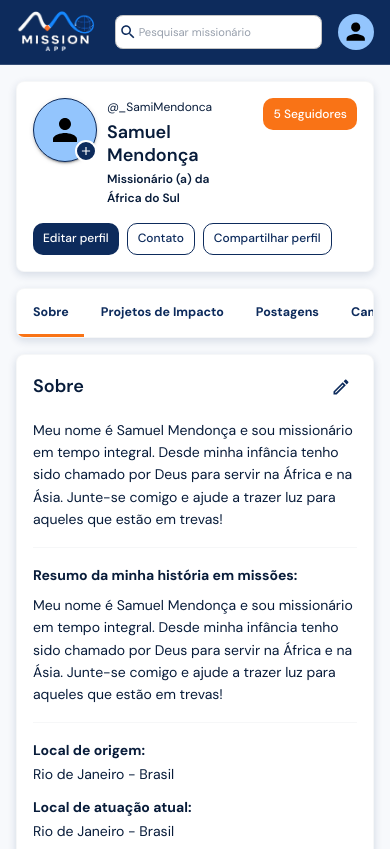
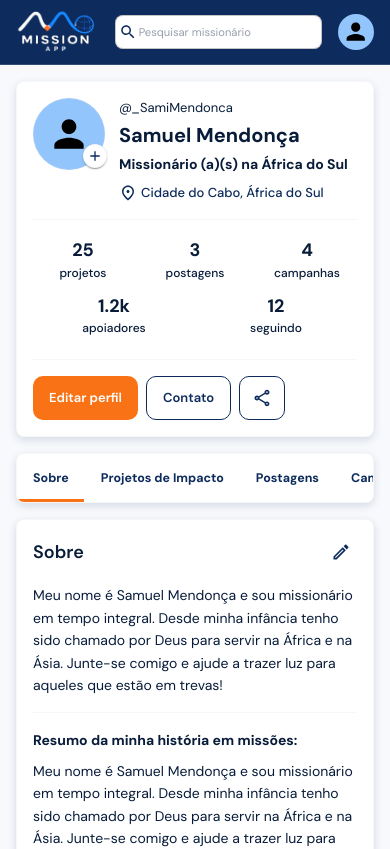
Before and after one commit to MissionAppFaithTech/MissionAppFrontend, a Next.js app: page /profile/sobre in a window 390 px wide. Shown: the top 849 px of the page. Built offline with nearby package versions, Linux system fonts and the light colour scheme; no server answers.

Commit message:
refactor: integrate ProfileSummaryCard into UserHeader and update pro… (#62)
* refactor: integrate ProfileSummaryCard into UserHeader and update profile types with responsive metadata

* refactor: simplify ProfileSummaryCard layout by removing nested Box container and updating Card styling

```diff
--- a/src/components/profile/ProfileSummaryCard.tsx
+++ b/src/components/profile/ProfileSummaryCard.tsx
@@ -1,86 +1,75 @@
 'use client';
 
+import { useState } from 'react';
 import AddIcon from '@mui/icons-material/Add';
+import PlaceOutlinedIcon from '@mui/icons-material/PlaceOutlined';
 import PersonIcon from '@mui/icons-material/Person';
+import ShareOutlinedIcon from '@mui/icons-material/ShareOutlined';
+import Alert from '@mui/material/Alert';
 import Avatar from '@mui/material/Avatar';
 import Box from '@mui/material/Box';
 import Card from '@mui/material/Card';
 import CardContent from '@mui/material/CardContent';
+import Divider from '@mui/material/Divider';
+import Snackbar from '@mui/material/Snackbar';
 import Stack from '@mui/material/Stack';
 import Typography from '@mui/material/Typography';
 import PillButton from '@/components/common/PillButton';
 import type { ProfileData } from '@/types/profile';
 
 type ProfileSummaryCardProps = {
-  profile: Pick<ProfileData, 'username' | 'displayName' | 'roleDescription' | 'followersCount'>;
+  profile: ProfileData;
+  isOwnProfile?: boolean;
 };
 
-export default function ProfileSummaryCard({ profile }: ProfileSummaryCardProps) {
-  const actionSx = {
-    px: { xs: 1.25, sm: 1.75 },
-    fontSize: { xs: '0.75rem', sm: '0.8125rem' },
-    whiteSpace: 'nowrap' as const,
+export default function ProfileSummaryCard({
+  profile,
+  isOwnProfile = true,
+}: ProfileSummaryCardProps) {
+  const [toastOpen, setToastOpen] = useState(false);
+
+  const {
+    username,
+    displayName,
+    roleDescription,
+    location = 'Cidade do Cabo, África do Sul',
+    projectsCount = 25,
+    postsCount = 3,
+    campaignsCount = 4,
+    supportersCount = '1.2k',
+    followingCount = 12,
+  } = profile;
+
+  const handleShare = () => {
+    if (typeof window !== 'undefined') {
+      navigator.clipboard.writeText(window.location.href);
+      setToastOpen(true);
+    }
   };
 
-  /** Mobile: Contato + Compartilhar + Editar na mesma linha. sm+: só Contato/Compartilhar. */
-  const contactActions = (
-    <Stack
-      direction="row"
-      spacing={1}
-      useFlexGap
-      sx={{
-        flexWrap: 'wrap',
-        alignSelf: 'flex-start',
-      }}
-    >
-      <PillButton
-        href="/profile/edit-profile"
-        tone="primaryFilled"
-        size="small"
-        sx={{ ...actionSx, display: { xs: 'inline-flex', sm: 'none' } }}
-      >
-        Editar perfil
-      </PillButton>
-      <PillButton tone="primarySoftOutline" size="small" sx={actionSx}>
-        Contato
-      </PillButton>
-      <PillButton tone="primarySoftOutline" size="small" sx={actionSx}>
-        Compartilhar perfil
-      </PillButton>
-    </Stack>
-  );
+  /** Itens de estatísticas exibidos conforme o tipo de perfil */
+  const statsList = isOwnProfile
+    ? [
+        { label: 'projetos', value: projectsCount },
+        { label: 'postagens', value: postsCount },
+        { label: 'campanhas', value: campaignsCount },
+        { label: 'apoiadores', value: supportersCount },
+        { label: 'seguindo', value: followingCount },
+      ]
+    : [
+        { label: 'projetos', value: projectsCount },
+        { label: 'postagens', value: postsCount },
+        { label: 'campanhas', value: campaignsCount },
+      ];
 
-  /** sm+: Editar + Seguidores à direita. Mobile: só Seguidores. */
-  const primaryActions = (
-    <Stack
-      direction="row"
-      spacing={1}
-      sx={{
-        flexShrink: 0,
-        alignItems: 'center',
-        alignSelf: 'flex-start',
-      }}
-    >
-      <PillButton
-        href="/profile/edit-profile"
-        tone="primaryFilled"
-        size="small"
-        sx={{ ...actionSx, display: { xs: 'none', sm: 'inline-flex' } }}
-      >
-        Editar perfil
-      </PillButton>
-      <PillButton
-        tone="missionFilled"
-        size="small"
-        sx={{
-          ...actionSx,
-          minWidth: { sm: 110 },
-        }}
-      >
-        {profile.followersCount} Seguidores
-      </PillButton>
-    </Stack>
-  );
+  const actionSx = {
+    px: { xs: 2, sm: 2.5 },
+    py: { xs: 0.75, sm: 1 },
+    fontSize: { xs: '0.8125rem', sm: '0.9375rem' },
+    fontWeight: 600,
+    whiteSpace: 'nowrap' as const,
+    minHeight: 44,
+  };
 
   return (
     <Card
@@ -90,114 +79,265 @@ export default function ProfileSummaryCard({ profile }: ProfileSummaryCardProps)
         border: '1px solid',
         borderColor: 'divider',
         boxShadow: '0 3px 8px rgba(13, 43, 92, 0.14)',
+        bgcolor: 'background.paper',
       }}
     >
       <CardContent
         sx={{
-          p: { xs: 2, sm: 3, md: 4 },
-          '&:last-child': { pb: { xs: 2, sm: 3, md: 4 } },
+          p: { xs: 2, sm: 3, md: 3.5 },
+          '&:last-child': { pb: { xs: 2, sm: 3, md: 3.5 } },
         }}
       >
-        <Stack spacing={{ xs: 1.75, md: 0 }}>
+        <Stack spacing={{ xs: 2, sm: 2.5 }}>
+          {/* Seção Superior: Avatar e Identificação do Usuário */}
           <Stack
-            direction="row"
-            spacing={{ xs: 1.5, md: 4 }}
-            sx={{
-              alignItems: { xs: 'flex-start', md: 'center' },
-              justifyContent: 'space-between',
-            }}
+            direction={{ xs: 'row', sm: 'row' }}
+            spacing={{ xs: 1.75, sm: 2.5, md: 3 }}
+            sx={{ alignItems: 'flex-start', minWidth: 0 }}
           >
-            <Stack
-              direction="row"
-              spacing={{ xs: 1.25, sm: 2, md: 3 }}
-              sx={{
-                minWidth: 0,
-                flex: 1,
-                alignItems: { xs: 'flex-start', md: 'center' },
-              }}
-            >
+            {/* Avatar com Badge Plus Azul em Fundo Branco */}
             <Box sx={{ position: 'relative', flexShrink: 0 }}>
               <Avatar
                 sx={{
-                    width: { xs: 64, sm: 88, md: 112 },
-                    height: { xs: 64, sm: 88, md: 112 },
+                  width: { xs: 72, sm: 88, md: 100 },
+                  height: { xs: 72, sm: 88, md: 100 },
                   bgcolor: 'supporter.light',
                   color: 'common.black',
-                    border: '1px solid',
-                    borderColor: 'primary.main',
-                    boxShadow: 2,
+                  border: '1.5px solid',
+                  borderColor: 'divider',
                 }}
               >
-                  <PersonIcon sx={{ fontSize: { xs: 36, sm: 48, md: 60 } }} />
+                <PersonIcon sx={{ fontSize: { xs: 44, sm: 54, md: 64 } }} />
               </Avatar>
               <Box
-                  aria-hidden
+                aria-label="Adicionar foto de perfil"
                 sx={{
                   position: 'absolute',
-                    right: 0,
-                    bottom: { xs: 0, md: 5 },
-                    width: { xs: 22, md: 30 },
-                    height: { xs: 22, md: 30 },
+                  right: -2,
+                  bottom: 2,
+                  width: { xs: 24, sm: 28 },
+                  height: { xs: 24, sm: 28 },
                   display: 'grid',
                   placeItems: 'center',
                   borderRadius: '50%',
-                    bgcolor: 'primary.main',
-                    color: 'common.white',
-                    border: '2px solid',
-                    borderColor: 'background.paper',
+                  bgcolor: 'background.paper',
+                  color: 'primary.main',
+                  border: '1.5px solid',
+                  borderColor: 'divider',
+                  boxShadow: 1,
                 }}
               >
-                  <AddIcon sx={{ fontSize: { xs: 14, md: 20 } }} />
+                <AddIcon sx={{ fontSize: { xs: 16, sm: 18 }, color: 'primary.main' }} />
               </Box>
             </Box>
 
+            {/* Informações Textuais */}
+            <Stack spacing={0.5} sx={{ minWidth: 0, flex: 1, textAlign: 'left' }}>
+              <Typography
+                variant="body2"
+                color="text.secondary"
+                sx={{ fontSize: { xs: '0.8125rem', sm: '0.875rem' } }}
+              >
+                @{username}
+              </Typography>
+              <Typography
+                variant="h5"
+                component="h1"
+                color="text.primary"
+                sx={{
+                  fontWeight: 700,
+                  fontSize: { xs: '1.25rem', sm: '1.5rem', md: '1.625rem' },
+                  lineHeight: 1.2,
+                  wordBreak: 'break-word',
+                }}
+              >
+                {displayName}
+              </Typography>
+              <Typography
+                variant="body1"
+                color="primary.main"
+                sx={{
+                  fontWeight: 700,
+                  fontSize: { xs: '0.875rem', sm: '1rem' },
+                  pt: 0.25,
+                }}
+              >
+                {roleDescription}
+              </Typography>
+
+              {/* Localização com ícone de pin */}
               <Stack
-                spacing={{ xs: 0.5, md: 1.25 }}
+                direction="row"
+                spacing={0.5}
+                sx={{ alignItems: 'center', pt: 0.25, color: 'primary.main' }}
+              >
+                <PlaceOutlinedIcon sx={{ fontSize: { xs: 18, sm: 20 } }} />
+                <Typography
+                  variant="body2"
+                  color="primary.main"
                   sx={{
-                  flex: 1,
-                  minWidth: 0,
-                  alignItems: 'flex-start',
-                  textAlign: 'left',
+                    fontWeight: 500,
+                    fontSize: { xs: '0.8125rem', sm: '0.875rem' },
+                  }}
+                >
+                  {location}
+                </Typography>
+              </Stack>
+            </Stack>
+          </Stack>
+
+          {/* Linha Divisora Superior */}
+          <Divider />
+
+          {/* Seção Central de Estatísticas (Centralizada em Celular e Tablet) */}
+          <Stack
+            direction="row"
+            spacing={{ xs: 1.5, sm: 2.5, md: 4 }}
+            useFlexGap
+            sx={{
+              flexWrap: 'wrap',
+              justifyContent: 'center',
+              alignItems: 'center',
+              py: 0.5,
+              width: '100%',
+            }}
+          >
+            {statsList.map((stat) => (
+              <Stack
+                key={stat.label}
+                spacing={0.25}
+                sx={{
+                  alignItems: 'center',
+                  minWidth: { xs: 60, sm: 80, md: 90 },
+                  textAlign: 'center',
+                  flex: { xs: '1 1 calc(33.333% - 16px)', sm: '1 1 auto' },
+                  maxWidth: { xs: 'calc(50% - 12px)', sm: 'none' },
                 }}
               >
                 <Typography
-                  variant="body2"
-                  color="text.secondary"
-                  sx={{ fontSize: { xs: '0.75rem', sm: '0.875rem' } }}
+                  variant="h6"
+                  color="primary.main"
+                  sx={{
+                    fontWeight: 700,
+                    fontSize: { xs: '1.125rem', sm: '1.25rem', md: '1.375rem' },
+                    lineHeight: 1.2,
+                  }}
                 >
-                  @{profile.username}
+                  {stat.value}
                 </Typography>
                 <Typography
-                  variant="h4"
-                  color="primary.main"
+                  variant="caption"
+                  color="text.secondary"
                   sx={{
-                    fontSize: { xs: '1.125rem', sm: '1.5rem', md: '1.75rem' },
-                    lineHeight: 1.25,
-                    wordBreak: 'break-word',
+                    fontSize: { xs: '0.75rem', sm: '0.8125rem' },
+                    fontWeight: 500,
+                    whiteSpace: 'nowrap',
                   }}
                 >
-                  {profile.displayName}
+                  {stat.label}
                 </Typography>
-                <Typography
-                  variant="body2"
+              </Stack>
+            ))}
+          </Stack>
+
+          {/* Linha Divisora Inferior */}
+          <Divider />
+
+          {/* Seção Inferior: Botões de Ação */}
+          <Stack
+            direction="row"
+            spacing={{ xs: 1, sm: 1.5 }}
+            useFlexGap
             sx={{
-                    fontWeight: 600,
-                    fontSize: { xs: '0.75rem', sm: '0.875rem' },
+              flexWrap: 'wrap',
+              alignItems: 'center',
             }}
           >
-                  {profile.roleDescription}
-                </Typography>
+            {isOwnProfile ? (
+              <>
+                <PillButton
+                  href="/profile/edit-profile"
+                  tone="missionFilled"
+                  size="medium"
+                  sx={{
+                    ...actionSx,
+                    bgcolor: 'mission.main',
+                    color: 'common.white',
+                    '&:hover': { bgcolor: 'mission.dark' },
+                  }}
+                >
+                  Editar perfil
+                </PillButton>
+                <PillButton tone="primarySoftOutline" size="medium" sx={actionSx}>
+                  Contato
+                </PillButton>
+              </>
+            ) : (
+              <>
+                <PillButton
+                  tone="missionFilled"
+                  size="medium"
+                  sx={{
+                    ...actionSx,
+                    bgcolor: 'mission.main',
+                    color: 'common.white',
+                    '&:hover': { bgcolor: 'mission.dark' },
+                  }}
+                >
+                  Seguir
+                </PillButton>
+                <PillButton tone="cta" size="medium" sx={actionSx}>
+                  Apoiar
+                </PillButton>
+                <PillButton tone="primarySoftOutline" size="medium" sx={actionSx}>
+                  Contato
+                </PillButton>
+              </>
+            )}
 
-                <Box sx={{ display: { xs: 'none', md: 'block' }, pt: 0.25 }}>{contactActions}</Box>
+            {/* Botão de Compartilhar com Ícone e Copiar URL */}
+            <PillButton
+              tone="primarySoftOutline"
+              size="medium"
+              aria-label="Compartilhar perfil"
+              onClick={handleShare}
+              sx={{
+                ...actionSx,
+                px: { xs: 1.5, sm: 1.75 },
+                minWidth: 44,
+              }}
+            >
+              <ShareOutlinedIcon sx={{ fontSize: 20 }} />
+            </PillButton>
           </Stack>
         </Stack>
+      </CardContent>
 
-            {primaryActions}
-          </Stack>
-
-          <Box sx={{ display: { xs: 'block', md: 'none' } }}>{contactActions}</Box>
-        </Stack>
-      </CardContent>
+      {/* Toast Notification no Padrão de Cores do Sistema */}
+      <Snackbar
+        open={toastOpen}
+        autoHideDuration={3000}
+        onClose={() => setToastOpen(false)}
+        anchorOrigin={{ vertical: 'bottom', horizontal: 'center' }}
+      >
+        <Alert
+          onClose={() => setToastOpen(false)}
+          severity="success"
+          variant="filled"
+          sx={{
+            bgcolor: 'primary.main',
+            color: 'common.white',
+            fontWeight: 600,
+            borderRadius: 2,
+            boxShadow: 3,
+            '& .MuiAlert-icon': {
+              color: 'common.white',
+            },
+          }}
+        >
+          Link do perfil copiado para compartilhamento
+        </Alert>
+      </Snackbar>
     </Card>
   );
 }
--- a/src/components/user/UserHeader.tsx
+++ b/src/components/user/UserHeader.tsx
@@ -1,40 +1,52 @@
 'use client';
 
-import { Avatar, Button, Stack, Typography } from '@mui/material';
-import PersonIcon from '@mui/icons-material/Person';
+import ProfileSummaryCard from '@/components/profile/ProfileSummaryCard';
+import type { ProfileData } from '@/types/profile';
 
 type UserHeaderProps = {
   username: string;
   displayName: string;
   bio?: string;
+  roleDescription?: string;
+  location?: string;
+  projectsCount?: number;
+  postsCount?: number;
+  campaignsCount?: number;
+  supportersCount?: number | string;
 };
 
-export default function UserHeader({ username, displayName, bio }: UserHeaderProps) {
-  return (
-    <Stack direction={{ xs: 'column', sm: 'row' }} spacing={2} sx={{ alignItems: 'center' }}>
-      <Avatar sx={{ width: 96, height: 96 }}>
-        <PersonIcon sx={{ fontSize: 48 }} />
-      </Avatar>
+export default function UserHeader({
+  username,
+  displayName,
+  bio,
+  roleDescription = 'Missionário (a)(s)',
+  location = 'África do Sul',
+  projectsCount = 0,
+  postsCount = 0,
+  campaignsCount = 0,
+  supportersCount = 0,
+}: UserHeaderProps) {
+  const profileData: ProfileData = {
+    username,
+    displayName,
+    roleDescription,
+    location,
+    followersCount: 0,
+    projectsCount,
+    postsCount,
+    campaignsCount,
+    supportersCount,
+    about: {
+      introduction: bio || '',
+      missionHistory: '',
+      originLocation: '',
+      currentLocation: location,
+      missionaryAgency: '',
+      faithCommunity: '',
+      prayerRequests: '',
+      lifeVerse: '',
+    },
+  };
 
-      <Stack spacing={1} sx={{ flex: 1, alignItems: { xs: 'center', sm: 'flex-start' } }}>
-        <Stack direction="row" spacing={1} sx={{ alignItems: 'center', flexWrap: 'wrap' }}>
-          <Typography variant="body2" color="text.secondary">
-            @{username}
-          </Typography>
-          <Button variant="contained" color="supporter" size="small">
-            Seguir
-          </Button>
-          <Button variant="contained" color="mission" size="small">
-            Doar
-          </Button>
-        </Stack>
-        <Typography variant="h5">{displayName}</Typography>
-        {bio ? (
-          <Typography variant="body2" color="text.secondary">
-            {bio}
-          </Typography>
-        ) : null}
-      </Stack>
-    </Stack>
-  );
+  return <ProfileSummaryCard profile={profileData} isOwnProfile={false} />;
 }
--- a/src/mocks/profile.ts
+++ b/src/mocks/profile.ts
@@ -3,8 +3,14 @@ import type { ProfileData } from '@/types/profile';
 export const mockProfile: ProfileData = {
   username: '_SamiMendonca',
   displayName: 'Samuel Mendonça',
-  roleDescription: 'Missionário (a) da África do Sul',
+  roleDescription: 'Missionário (a)(s) na África do Sul',
   followersCount: 5,
+  location: 'Cidade do Cabo, África do Sul',
+  projectsCount: 25,
+  postsCount: 3,
+  campaignsCount: 4,
+  supportersCount: '1.2k',
+  followingCount: 12,
   about: {
     introduction:
       'Meu nome é Samuel Mendonça e sou missionário em tempo integral. Desde minha infância tenho sido chamado por Deus para servir na África e na Ásia. Junte-se comigo e ajude a trazer luz para aqueles que estão em trevas!',
--- a/src/types/profile.ts
+++ b/src/types/profile.ts
@@ -14,5 +14,11 @@ export type ProfileData = {
   displayName: string;
   roleDescription: string;
   followersCount: number;
+  location?: string;
+  projectsCount?: number;
+  postsCount?: number;
+  campaignsCount?: number;
+  supportersCount?: number | string;
+  followingCount?: number;
   about: ProfileAboutData;
 };
```
Also changed, not shown: 2 other files (tests, documents, lock files or other folders). Lines whose indentation alone changed are shown as unchanged.
